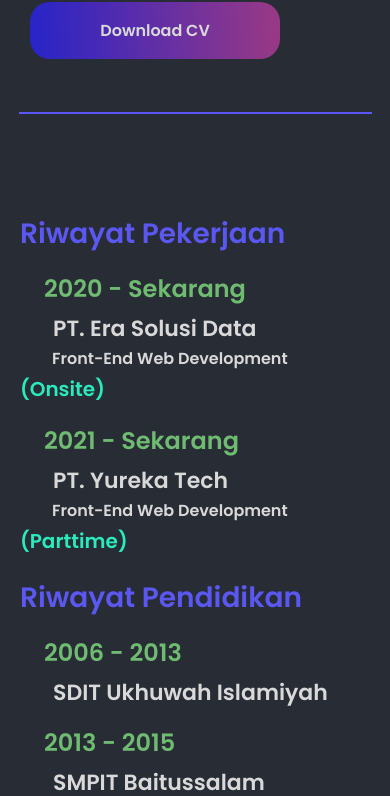
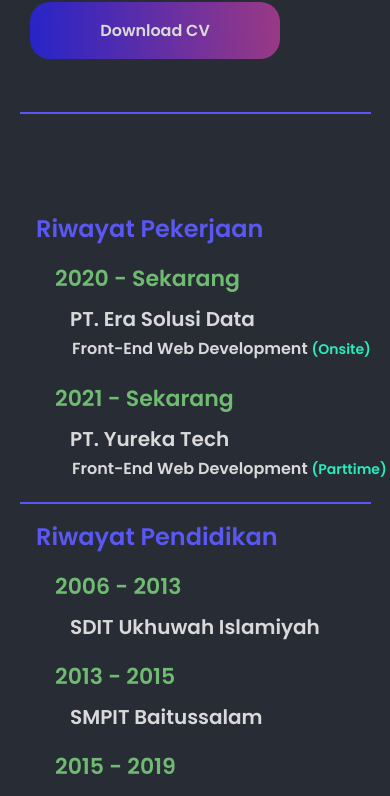
Before and after one commit to alfiannuha/portofolio-reactjs, a React (Create React App) app: page /about in a window 390 px wide. Shown: the part 1155-1951 px from the top of the page. Built offline with nearby package versions, Linux system fonts and the light colour scheme.

Commit message:
fix responsive iphone 12 and iphone 12 pro

```diff
--- a/src/App.css
+++ b/src/App.css
@@ -1,14 +1,19 @@
 /* Poppins */
 @import url('https://fonts.googleapis.com/css2?family=Poppins:ital,wght@0,100;0,200;0,300;0,400;0,500;0,600;0,700;0,800;0,900;1,100;1,200;1,300;1,400;1,500;1,600;1,700;1,800;1,900&display=swap');
 
+*{
+  box-sizing: border-box;
+  scroll-behavior: smooth;
+}
 .App {
   box-sizing: border-box;
+  padding: 0;
+  margin: 0;
   background-color: #282c34;
   min-height: 100vh;
   color: #D9D9D9;
   font-family: 'Poppins', sans-serif;
   font-weight: 600;
-  scroll-behavior: smooth;
 }
 
 a {
--- a/src/App.js
+++ b/src/App.js
@@ -10,24 +10,23 @@
   // console.log(width);
   return (
     <div style={{ backgroundColor:'#282c34' }}>
+      <div className="App">
         {
           width > 500 &&
           <Navbar></Navbar>
         }
-      <div className="App">
-        {/* {width > 850 ? "true" : "false"} <br/>
-        {width} */}
+        {/* {width} */}
         <Routes>
           <Route path="/" element={<Home />} />
           <Route path="projects" element={<Projects />} />
           <Route path="about" element={<About />} />
         </Routes>
-      </div>
         {
           width < 500 &&
           <Navbar></Navbar>
         }
       </div>
+    </div>
   );
 }
 
--- a/src/pages/About.css
+++ b/src/pages/About.css
@@ -90,7 +90,7 @@
 
   .riwayat-detail-job span {
     text-indent: 2em;
-    font-size: 20px;
+    font-size: 16px;
     line-height: 30px;
     color: #2AEBBD;
   }
@@ -112,13 +112,13 @@
   }
 
   .about-description .description-fullname {
-    font-size: 48px;
+    font-size: 38px;
     line-height: 65px;
   }
 
   .about-description .description-jobs {
-    font-size: 40px;
-    line-height: 80px;
+    font-size: 36px;
+    line-height: 50px;
     color: #5A57F3;
   }
 
@@ -155,6 +155,7 @@
     padding: 2em 5em;
     margin-top: 50px;
     display: flex;
+    justify-content: space-between;
   }
 
   .riwayat-title {
@@ -190,7 +191,7 @@
 
   .riwayat-detail-job span {
     text-indent: 2em;
-    font-size: 20px;
+    font-size: 16px;
     line-height: 30px;
     color: #2AEBBD;
   }
@@ -256,7 +257,7 @@
 
   /* RIWAYAT */
   .riwayat {
-    padding: 2em 20px;
+    padding: 2em 0px;
     margin-top: 50px;
     flex-direction: column;
   }
@@ -265,6 +266,7 @@
     font-size: 28px;
     line-height: 60px;
     color: #5A57F3;
+    text-indent: 2em;
   }
 
   .riwayat-details {
@@ -272,21 +274,21 @@
   }
 
   .riwayat-detail-tahun {
-    text-indent: 1em;
+    text-indent: 3em;
     font-size: 24px;
     line-height: 50px;
     color: #6FBB72;
   }
 
   .riwayat-detail-place {
-    text-indent: 1.5em;
+    text-indent: 4em;
     font-size: 22px;
     line-height: 30px;
     color: #d9d9d9;
   }
 
   .riwayat-detail-job {
-    text-indent: 2em;
+    text-indent: 5.5em;
     font-size: 16px;
     line-height: 30px;
     color: #d9d9d9;
@@ -294,13 +296,13 @@
 
   .riwayat-detail-job span {
     text-indent: 2em;
-    font-size: 20px;
+    font-size: 16px;
     line-height: 30px;
     color: #2AEBBD;
   }
 }
 
-/* WIDTH 850px */
+/* WIDTH 500px */
 @media screen and (max-width: 500px){
   .about {
     padding: 30px;
@@ -361,7 +363,7 @@
 
   /* RIWAYAT */
   .riwayat {
-    padding: 2em 20px;
+    padding: 2em 0px;
     margin-top: 50px;
     flex-direction: column;
   }
@@ -370,6 +372,7 @@
     font-size: 28px;
     line-height: 60px;
     color: #5A57F3;
+    text-indent: 1.5em;
   }
 
   .riwayat-details {
@@ -377,21 +380,21 @@
   }
 
   .riwayat-detail-tahun {
-    text-indent: 1em;
+    text-indent: 2.5em;
     font-size: 24px;
     line-height: 50px;
     color: #6FBB72;
   }
 
   .riwayat-detail-place {
-    text-indent: 1.5em;
+    text-indent: 3.5em;
     font-size: 22px;
     line-height: 30px;
     color: #d9d9d9;
   }
 
   .riwayat-detail-job {
-    text-indent: 2em;
+    text-indent: 5em;
     font-size: 16px;
     line-height: 30px;
     color: #d9d9d9;
@@ -399,8 +402,114 @@
 
   .riwayat-detail-job span {
     text-indent: 2em;
-    font-size: 20px;
+    font-size: 16px;
     line-height: 30px;
     color: #2AEBBD;
   }
 }
+
+/* WIDTH 400px */
+@media screen and (max-width: 400px){
+  .about {
+    padding: 30px;
+    display: flex;
+    justify-content: space-between;
+    align-items: center;
+    flex-direction: column-reverse;
+  }
+
+  .about-profile img{
+    width: 300px;
+  }
+
+  .about-description {
+    color: #fff;
+    width: 100%;
+  }
+
+  .about-description .description-fullname {
+    font-size: 26px;
+    line-height: 45px;
+  }
+
+  .about-description .description-jobs {
+    font-size: 26px;
+    line-height: 30px;
+    color: #5A57F3;
+  }
+
+  .about-description .description-about {
+    font-size: 12px;
+    line-height: 25px;
+    text-align: justify;
+  }
+
+  .about-btn-cv {
+    display: flex;
+    margin-top: 20px;
+    margin-bottom: 15px;
+    width: 250px;
+    height: 57px;
+    text-align: center;
+    justify-content: center;
+    align-items: center;
+    background: linear-gradient(87.02deg, #2724C8 0%, #9A3984 100%);
+    border-radius: 20px;
+    cursor: pointer;
+  }
+
+  .divider {
+    display: flex;
+  }
+
+  .divider-line {
+    border: 1px solid #5A57F3;
+    width: 90%;
+  }
+
+  /* RIWAYAT */
+  .riwayat {
+    padding: 2em 0px;
+    margin-top: 50px;
+    flex-direction: column;
+  }
+
+  .riwayat-title {
+    font-size: 24px;
+    line-height: 50px;
+    color: #5A57F3;
+    text-indent: 1.5em;
+  }
+
+  .riwayat-details {
+    margin-bottom: 10px;
+  }
+
+  .riwayat-detail-tahun {
+    text-indent: 2.5em;
+    font-size: 22px;
+    line-height: 50px;
+    color: #6FBB72;
+  }
+
+  .riwayat-detail-place {
+    text-indent: 3.5em;
+    font-size: 20px;
+    line-height: 30px;
+    color: #d9d9d9;
+  }
+
+  .riwayat-detail-job {
+    text-indent: 4.5em;
+    font-size: 16px;
+    line-height: 30px;
+    color: #d9d9d9;
+  }
+
+  .riwayat-detail-job span {
+    text-indent: 2em;
+    font-size: 14px;
+    line-height: 30px;
+    color: #2AEBBD;
+  }
+}
--- a/src/pages/About.js
+++ b/src/pages/About.js
@@ -8,11 +8,11 @@
 
   return (
     <>
-      <div className="about">
+      <section className="about">
         <div className="about-description">
           <div className="description-fullname">
             Hi, I'm <br/>
-            Alfian An - Naufal Nuha
+            Alfian An - Naufal Nuha <br/>
             <TextLoop className="description-jobs" interval={2000}>
               <span>Front-End Web Developer.</span>
               <span>Back-End Developer.</span>
@@ -31,7 +31,7 @@
         <div className="about-profile">
           <img src={PolygonProfiler} alt="polygon" />
         </div>
-      </div>
+      </section>
       <div className="divider">
         <hr className="divider-line" />
       </div>
@@ -50,6 +50,9 @@
               <div className="riwayat-detail-job"> Front-End Web Development <span>(Parttime)</span></div>
             </div>
           </div>
+        </div>
+        <div className="divider">
+          <hr className="divider-line" />
         </div>
         <div className="riwayat-description">
           <div className="riwayat-title">Riwayat Pendidikan</div>
--- a/src/pages/Home.css
+++ b/src/pages/Home.css
@@ -4,7 +4,8 @@
     display: flex;
     justify-content: space-between;
     align-items: center;
-    margin-bottom: 100px;
+    padding-top: 100px;
+    margin-bottom: 200px;
   }
 
   .home-description {
@@ -65,7 +66,7 @@
     display: flex;
     justify-content: space-between;
     align-items: center;
-    margin-bottom: 100px;
+    margin-bottom: 150px;
   }
 
   .home-description {
--- a/src/pages/Home.js
+++ b/src/pages/Home.js
@@ -15,7 +15,7 @@
   return (
     <>
      {/* <Navbar></Navbar> */}
-      <div className="home" id="home">
+      <section className="home" id="home">
         <div className="home-description">
           <div className="description-fullname">
             Hi, I'm Nuha <br/>
@@ -42,7 +42,7 @@
         <div className="home-profile">
           <img src={PolygonProfiler} alt="polygon" />
         </div>
-      </div>
+      </section>
       <Project></Project>
       <Skills></Skills>
     </>
--- a/src/pages/Skills.js
+++ b/src/pages/Skills.js
@@ -18,7 +18,7 @@
 export default function Skills() {
 
   return (
-    <div id="skills">
+    <section id="skills">
       <div style={{ position: 'relative', height: '200px'}}>
         <img src={VectorR} alt="Vector Right" className="vector-right" />
         <div className="skills">
@@ -40,6 +40,6 @@
         <img src={PHP} alt="PHP" />
       </div>
       <img src={VectorL} alt="Vector Left" className="vector-left-skills" />
-    </div>
+    </section>
   );
 }
--- a/src/pages/project/Project.js
+++ b/src/pages/project/Project.js
@@ -22,7 +22,7 @@
     document.title = `Portofolio | Project`;
   }, []);
   return (
-    <div id="project">
+    <section id="project">
       <div style={{ position: 'relative' }}>
         <img src={Vector1} alt="Vector" className="vector-left" />
         <div className="project">
@@ -108,6 +108,6 @@
           </div>
         </div>
       </div>
-    </div>
+    </section>
   );
 }
```
Also changed, not shown: src/components/Navbar.js (+4 -4 lines), src/pages/Skills.css (+60 -0 lines), src/pages/project/Project.css (+78 -2 lines). Lines whose indentation alone changed are shown as unchanged.
